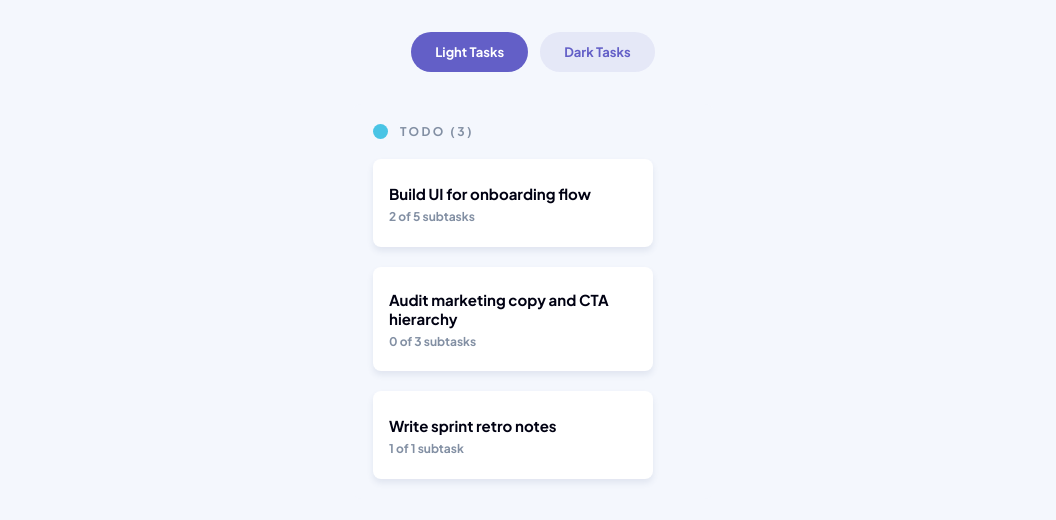
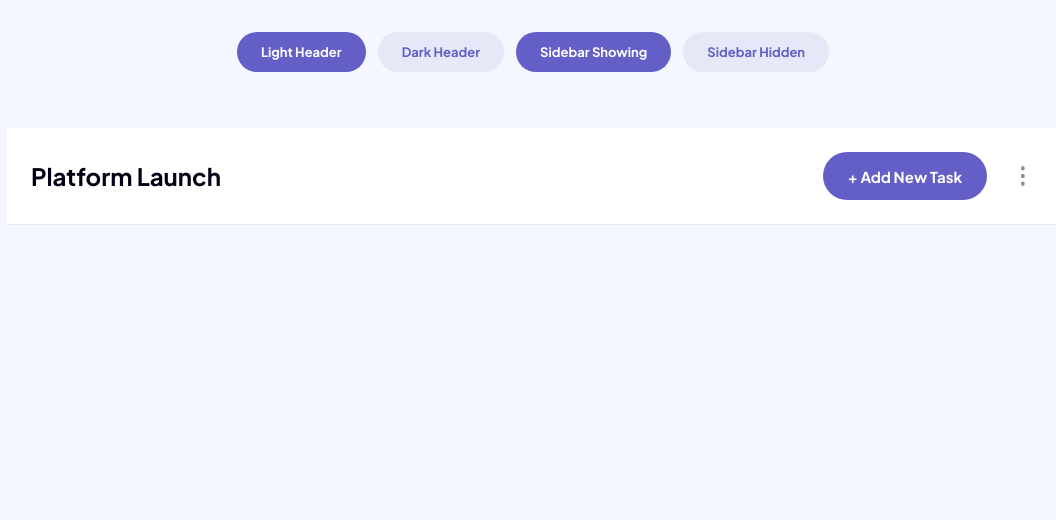
Before and after one commit to kwadjo-wusu-ansah/Kanban-Task-Management, a React (Vite) app: page / in a window 1280 px wide. Shown: the top 520 px of the page, without its empty margins (107-1163 px from the left). Built offline with nearby package versions, Linux system fonts and the light colour scheme.

Commit message:
feat(header): add reusable light/dark header with sidebar visible/hidden variants

```diff
--- a/src/App.module.css
+++ b/src/App.module.css
@@ -15,12 +15,11 @@
 
 .canvas {
   border-radius: var(--radius-8);
-  display: grid;
-  gap: var(--space-4);
+  overflow: hidden;
   margin-inline: auto;
-  max-width: 360px;
-  min-height: 320px;
-  padding: var(--space-5);
+  max-width: 1100px;
+  min-height: 220px;
+  padding: var(--space-6);
 }
 
 .canvasLight {
--- a/src/App.tsx
+++ b/src/App.tsx
@@ -1,32 +1,33 @@
 import { useState } from 'react'
-import { Button, Tasks } from './components'
-import type { TaskCardMode, TasksItem } from './components'
+import { Button, Header } from './components'
+import type { HeaderMode } from './components'
 import { classNames } from './utils'
 import styles from './App.module.css'
 
-const previewTasks: TasksItem[] = [
-  { completedSubtaskCount: 2, id: 'build-ui', title: 'Build UI for onboarding flow', totalSubtaskCount: 5 },
-  { completedSubtaskCount: 0, id: 'audit-copy', title: 'Audit marketing copy and CTA hierarchy', totalSubtaskCount: 3 },
-  { completedSubtaskCount: 1, id: 'retro-notes', title: 'Write sprint retro notes', totalSubtaskCount: 1 },
-]
-
-// Renders a focused preview page for the reusable Tasks component.
+// Renders a focused preview page for the reusable Header component.
 function App() {
-  const [taskCardMode, setTaskCardMode] = useState<TaskCardMode>('light')
+  const [headerMode, setHeaderMode] = useState<HeaderMode>('light')
+  const [isSidebarVisible, setIsSidebarVisible] = useState(true)
 
   return (
     <main className={styles.page}>
       <header className={styles.controls}>
-        <Button onClick={() => setTaskCardMode('light')} size="small" variant={taskCardMode === 'light' ? 'primary' : 'secondary'}>
-          Light Tasks
+        <Button onClick={() => setHeaderMode('light')} size="small" variant={headerMode === 'light' ? 'primary' : 'secondary'}>
+          Light Header
         </Button>
-        <Button onClick={() => setTaskCardMode('dark')} size="small" variant={taskCardMode === 'dark' ? 'primary' : 'secondary'}>
-          Dark Tasks
+        <Button onClick={() => setHeaderMode('dark')} size="small" variant={headerMode === 'dark' ? 'primary' : 'secondary'}>
+          Dark Header
+        </Button>
+        <Button onClick={() => setIsSidebarVisible(true)} size="small" variant={isSidebarVisible ? 'primary' : 'secondary'}>
+          Sidebar Showing
+        </Button>
+        <Button onClick={() => setIsSidebarVisible(false)} size="small" variant={!isSidebarVisible ? 'primary' : 'secondary'}>
+          Sidebar Hidden
         </Button>
       </header>
 
-      <section className={classNames(styles.canvas, taskCardMode === 'dark' ? styles.canvasDark : styles.canvasLight)}>
-        <Tasks accentColor="#49C4E5" heading="Todo" mode={taskCardMode} tasks={previewTasks} />
+      <section className={classNames(styles.canvas, headerMode === 'dark' ? styles.canvasDark : styles.canvasLight)}>
+        <Header boardName="Platform Launch" mode={headerMode} sidebarVisible={isSidebarVisible} />
       </section>
     </main>
   )
--- /dev/null
+++ b/src/components/Header/Header.module.css
@@ -0,0 +1,111 @@
+.header {
+  align-items: center;
+  border-block-end: 1px solid transparent;
+  display: flex;
+  justify-content: space-between;
+  min-block-size: 97px;
+}
+
+.light {
+  background: var(--color-white);
+  border-block-end-color: var(--color-lines-light);
+}
+
+.dark {
+  background: var(--color-dark-grey);
+  border-block-end-color: var(--color-lines-dark);
+}
+
+.sidebarVisible {
+  padding-inline: var(--space-6);
+}
+
+.sidebarHidden {
+  padding-inline-end: var(--space-6);
+}
+
+.leadingGroup {
+  align-items: center;
+  display: flex;
+  min-inline-size: 0;
+}
+
+.logoSlot {
+  align-items: center;
+  block-size: 97px;
+  border-inline-end: 1px solid transparent;
+  display: flex;
+  inline-size: 300px;
+  padding-inline-start: 34px;
+}
+
+.light .logoSlot {
+  border-inline-end-color: var(--color-lines-light);
+}
+
+.dark .logoSlot {
+  border-inline-end-color: var(--color-lines-dark);
+}
+
+.logo {
+  block-size: 25px;
+  inline-size: 152.53px;
+}
+
+.title {
+  color: var(--color-black);
+  font-size: var(--text-heading-xl-size);
+  font-weight: 700;
+  line-height: var(--line-height-compact);
+  margin: 0;
+  overflow: hidden;
+  padding-inline-start: var(--space-6);
+  text-overflow: ellipsis;
+  white-space: nowrap;
+}
+
+.sidebarVisible .title {
+  padding-inline-start: 0;
+}
+
+.dark .title {
+  color: var(--color-white);
+}
+
+.actions {
+  align-items: center;
+  display: flex;
+  flex-shrink: 0;
+  gap: var(--space-6);
+}
+
+.addTaskButton {
+  min-inline-size: 164px;
+}
+
+.menuButton {
+  align-items: center;
+  background: transparent;
+  border: 0;
+  block-size: 24px;
+  color: var(--color-medium-grey);
+  cursor: pointer;
+  display: inline-flex;
+  inline-size: 24px;
+  justify-content: center;
+  padding: 0;
+}
+
+.menuButton:focus-visible {
+  outline: 2px solid var(--color-primary);
+  outline-offset: 2px;
+}
+
+.menuIcon {
+  block-size: 20px;
+  inline-size: 4.62px;
+}
+
+.menuButton:hover .menuIcon {
+  opacity: 0.7;
+}
--- /dev/null
+++ b/src/components/Header/Header.tsx
@@ -0,0 +1,53 @@
+import { iconVerticalEllipsis, logoDark, logoLight } from '../../assets'
+import { classNames } from '../../utils'
+import { Button } from '../Button'
+import styles from './Header.module.css'
+import type { HeaderMode, HeaderProps } from './Header.types'
+
+// Resolves the correct desktop logo source from the selected header mode.
+function getLogoSource(mode: HeaderMode): string {
+  return mode === 'dark' ? logoLight : logoDark
+}
+
+// Renders a reusable board header for light/dark mode and sidebar-visible layouts.
+function Header({
+  addTaskLabel = '+ Add New Task',
+  boardName,
+  className,
+  isAddTaskDisabled = false,
+  mode = 'light',
+  onAddTask,
+  onMenuOpen,
+  sidebarVisible = true,
+  ...props
+}: HeaderProps) {
+  const shouldShowLogo = !sidebarVisible
+
+  return (
+    <header
+      className={classNames(
+        styles.header,
+        mode === 'dark' ? styles.dark : styles.light,
+        sidebarVisible ? styles.sidebarVisible : styles.sidebarHidden,
+        className,
+      )}
+      {...props}
+    >
+      <div className={styles.leadingGroup}>
+        {shouldShowLogo ? <div className={styles.logoSlot}><img alt="Kanban" className={styles.logo} src={getLogoSource(mode)} /></div> : null}
+        <h1 className={styles.title}>{boardName}</h1>
+      </div>
+
+      <div className={styles.actions}>
+        <Button className={styles.addTaskButton} disabled={isAddTaskDisabled} onClick={onAddTask} size="large" variant="primary">
+          {addTaskLabel}
+        </Button>
+        <button aria-label="Open board actions" className={styles.menuButton} onClick={onMenuOpen} type="button">
+          <img alt="" aria-hidden="true" className={styles.menuIcon} src={iconVerticalEllipsis} />
+        </button>
+      </div>
+    </header>
+  )
+}
+
+export default Header
--- /dev/null
+++ b/src/components/Header/index.ts
@@ -0,0 +1,2 @@
+export { default as Header } from './Header'
+export type { HeaderMode, HeaderProps } from './Header.types'
--- a/src/components/index.ts
+++ b/src/components/index.ts
@@ -1,4 +1,5 @@
 export * from './Button'
+export * from './Header'
 export * from './Input'
 export * from './Sidebar'
 export * from './TaskCard'
```
Also changed, not shown: src/components/Header/Header.types.ts (added, +13 -0 lines), 1 other file (tests, documents, lock files or other folders).
